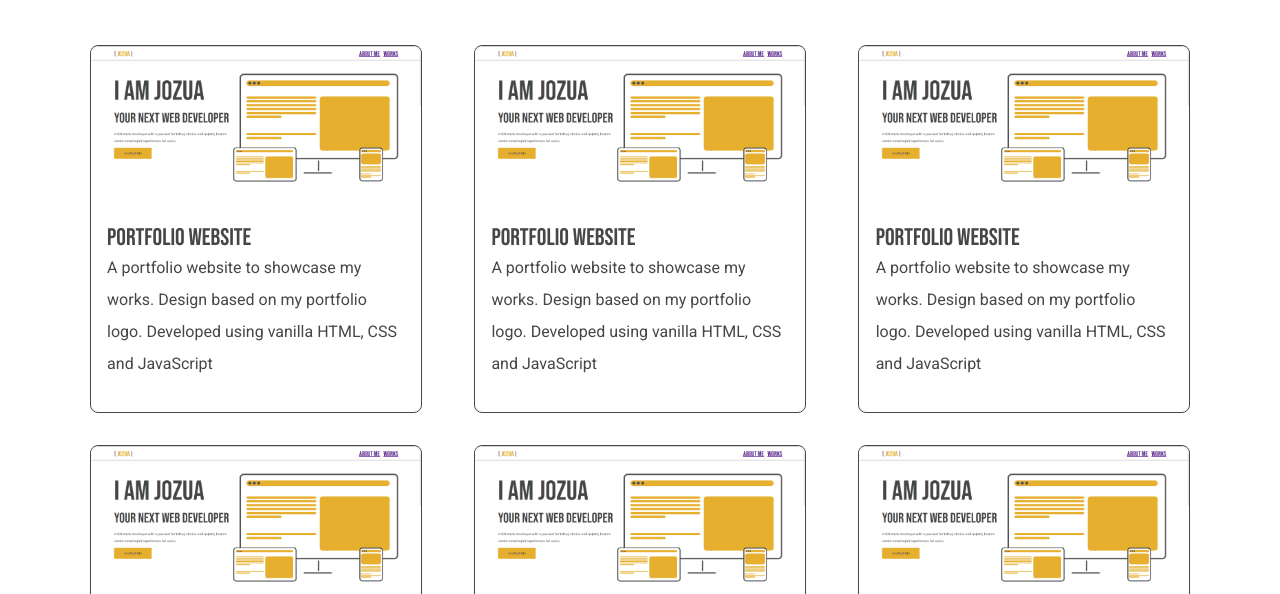
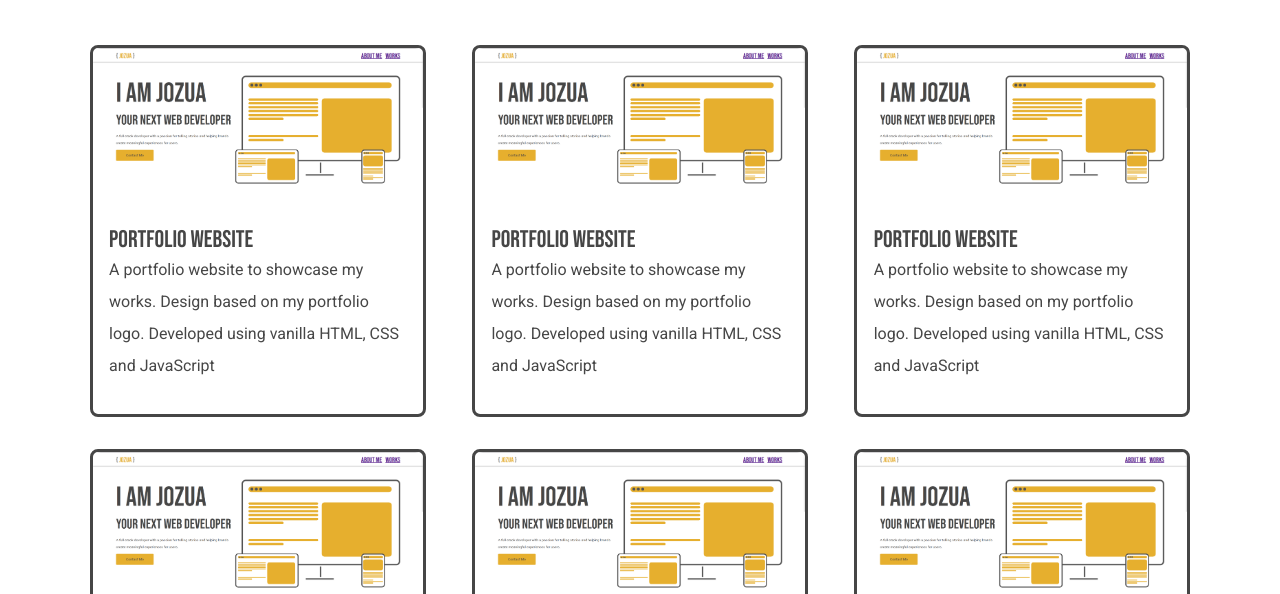
Before and after one commit to thepogingoppa/portfolio, a plain HTML site: page works.html in a window 1280 px wide. Shown: the part 206-800 px from the top of the page. Drawn offline with Linux system fonts and the light colour scheme.

Commit message:
added styles to works.css

```diff
--- a/styles/works.css
+++ b/styles/works.css
@@ -32,7 +32,7 @@ main > p {
 .project {
   width: 30%;
   height: fit-content;
-  border: 1px solid var(--black);
+  border: 3px solid var(--black);
   border-radius: var(--x-small);
   padding-bottom: var(--small);
 }
```
